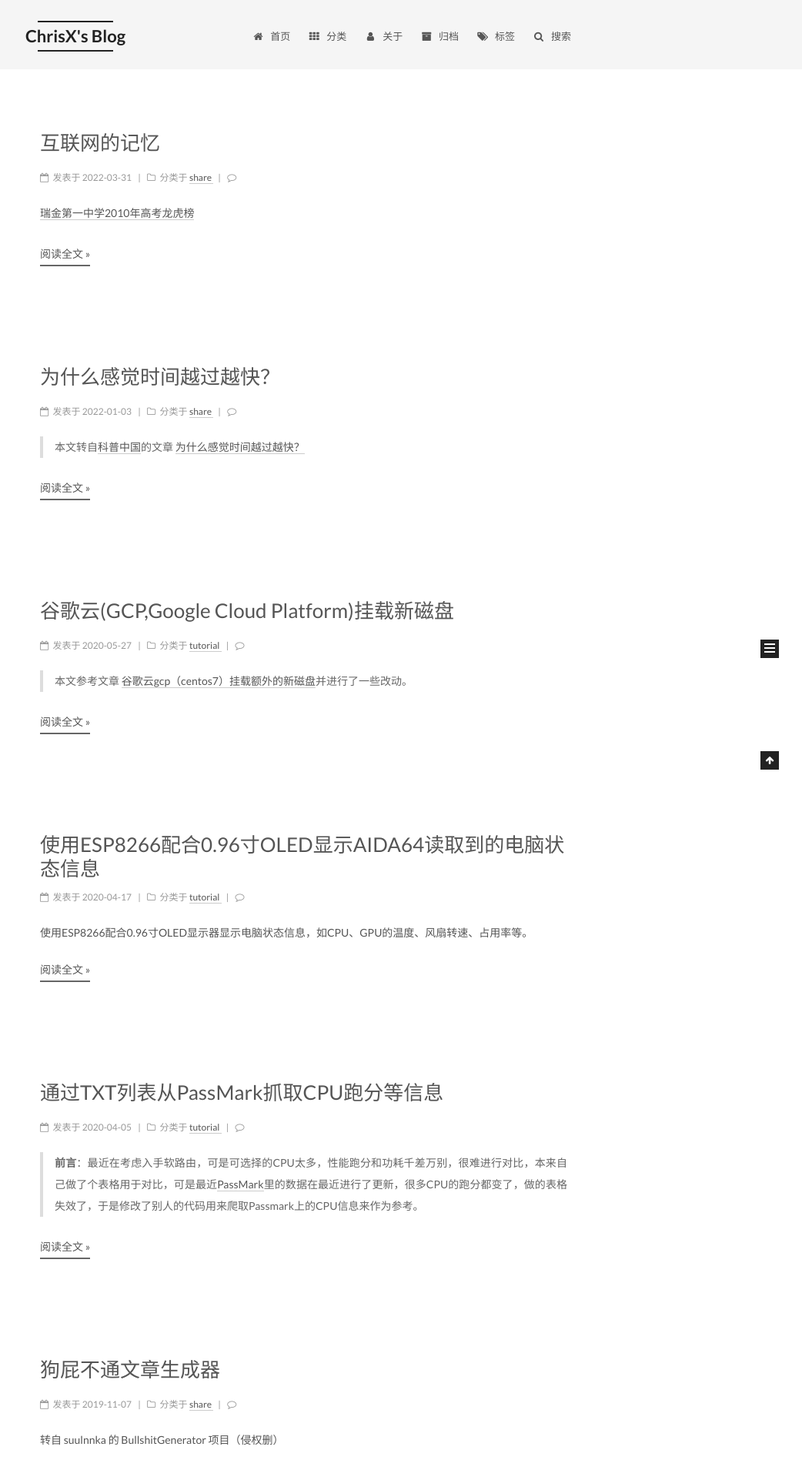
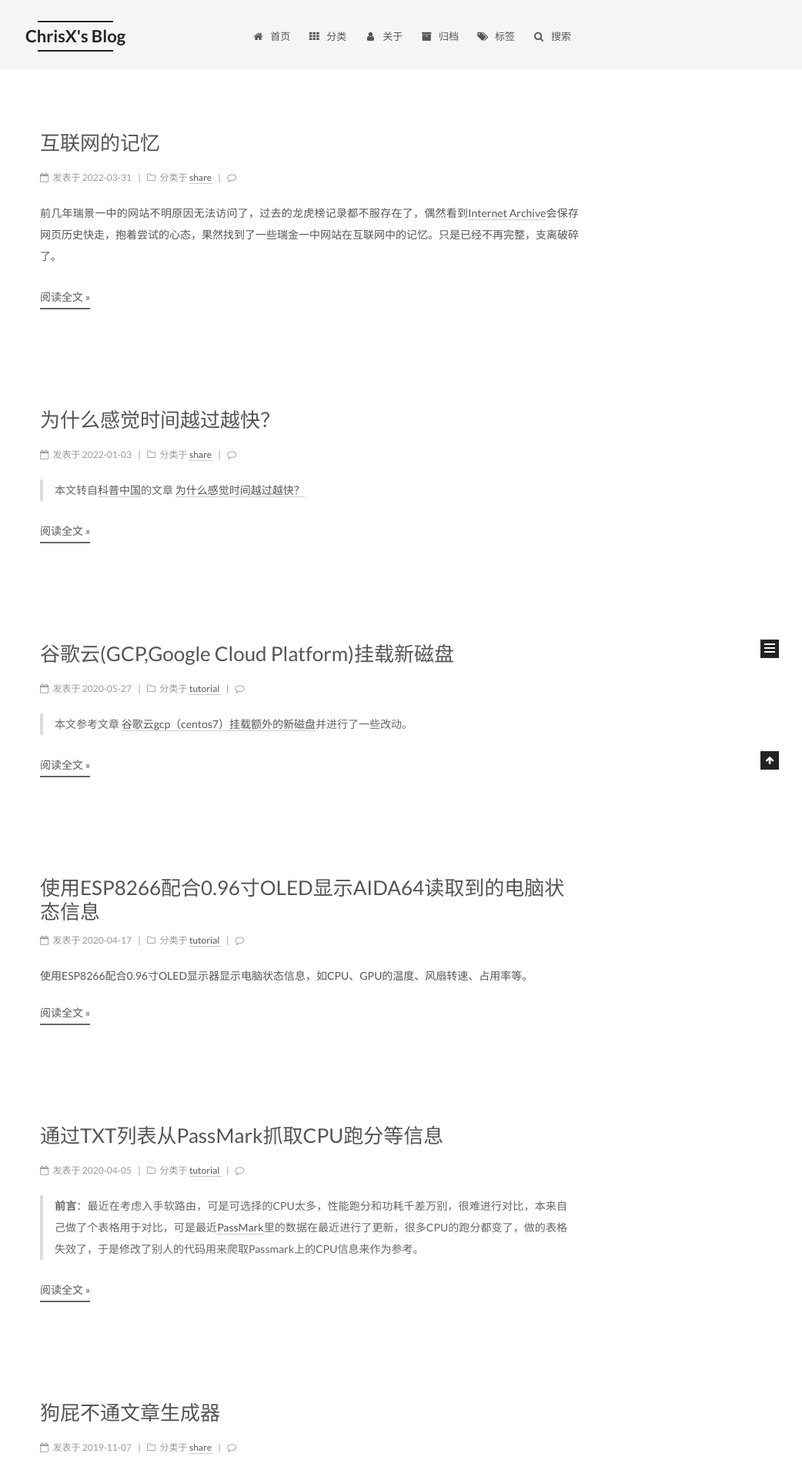
Before and after one commit to xrp001/xrp001.github.io, a Jekyll site: the page built from index.html, in a window 1280 px wide. Shown: the top 1910 px of the page at 77% size, without its empty margins (238-1280 px from the left). Built offline with Jekyll 4.4.1, drawn with Linux system fonts in a browser that asks for light colours; the list of posts is cut into pages by our own code; comment, search, counter and statistics services are not loaded.

Commit message:
Update 2022-03-31-memory-of-the-internet.md

```diff
--- a/_posts/2022-03-31-memory-of-the-internet.md
+++ b/_posts/2022-03-31-memory-of-the-internet.md
@@ -6,6 +6,10 @@ categories: share
 tags: [回忆,时光,互联网的记忆]
 
 ---
+前几年瑞景一中的网站不明原因无法访问了，过去的龙虎榜记录都不服存在了，偶然看到[Internet Archive](https://web.archive.org/)会保存网页历史快走，抱着尝试的心态，果然找到了一些瑞金一中网站在互联网中的记忆。只是已经不再完整，支离破碎了。
+
+**以下是现阶段找到的部分记录：**
+
 [瑞金第一中学2010年高考龙虎榜](https://xrp001.github.io/archives/2010.html)
 
 [瑞金第一中学2011年高考龙虎榜](https://xrp001.github.io/archives/2011.html)
@@ -13,3 +17,9 @@ tags: [回忆,时光,互联网的记忆]
 [瑞金第一中学2012年高考龙虎榜](https://xrp001.github.io/archives/2012.html)
 
 [瑞金第一中学2017年高考龙虎榜(部分)](https://xrp001.github.io/archives/2017.jpg)
+
+**etc.**
+
+todo：
+1. 网页乱码需要优先解决（估计需要重构，或者只提取文本信息？工作量会少很多）
+2. 记录不完整，有几个龙虎榜已知网址：如2012年，http://www.rjyz.net/Detail.aspx?id=2929 ，但[Internet Archive](https://web.archive.org/)未记录到快照，暂时没有办法解决
```
